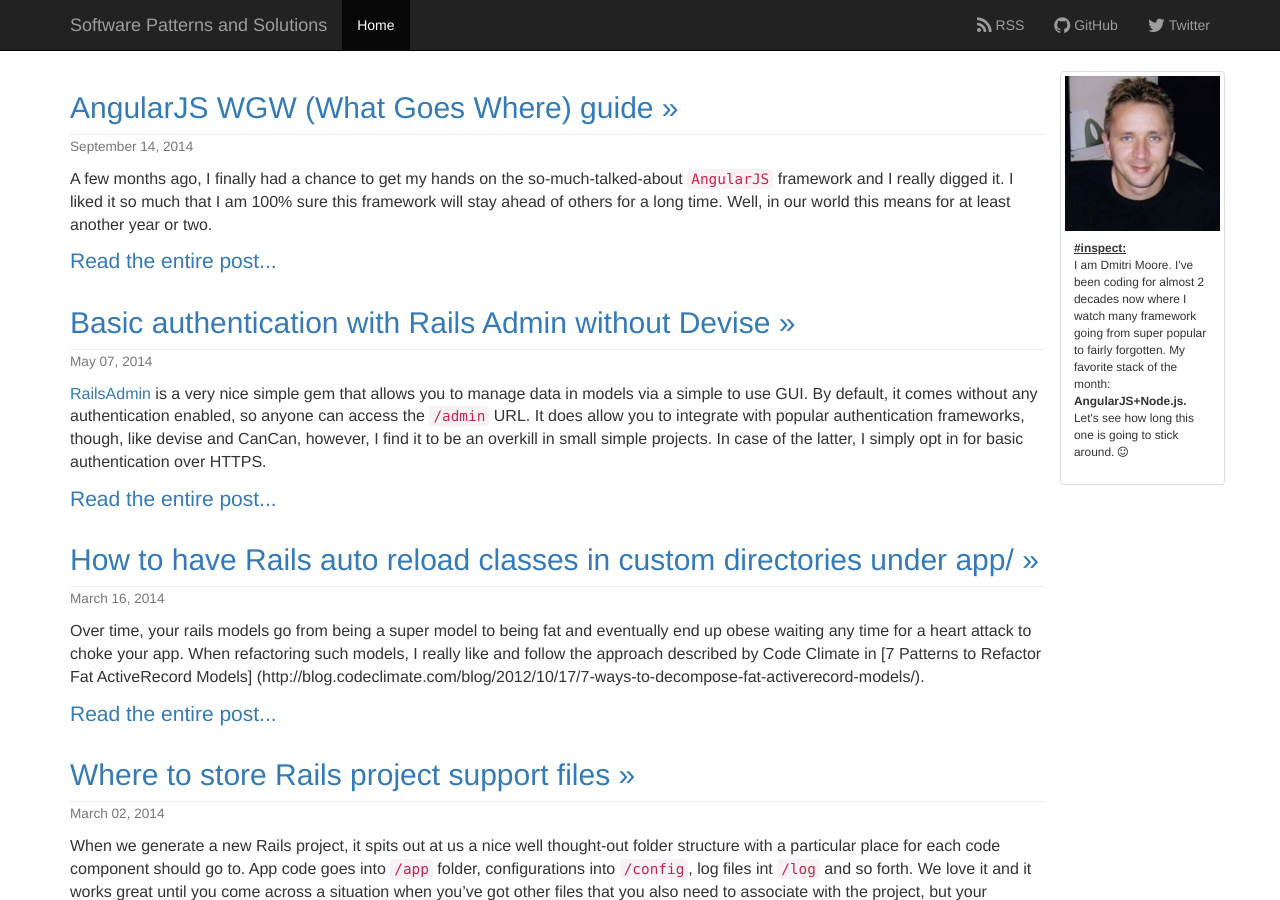
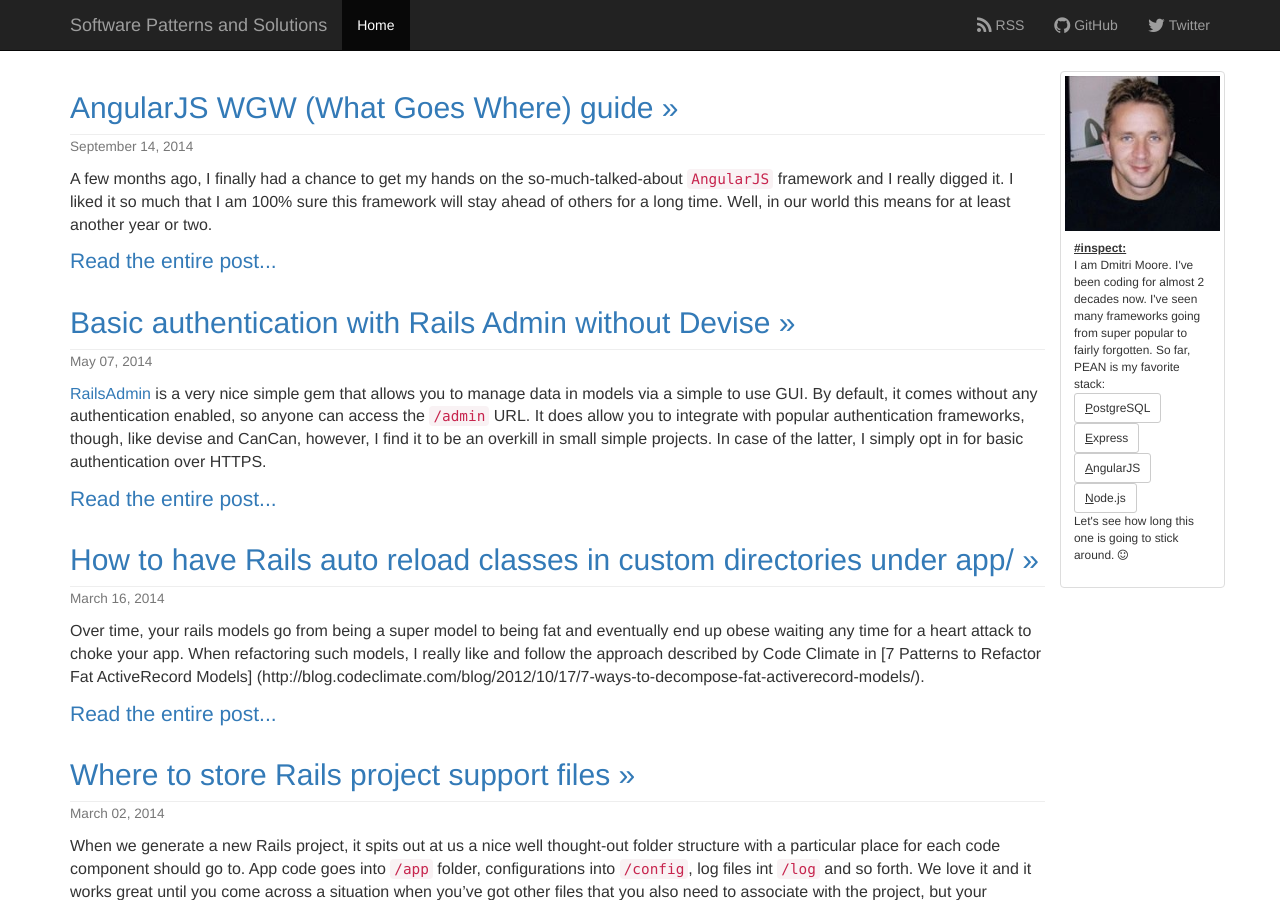
Before and after one commit to demisx/demisx.github.io, a Jekyll site: the page built from index.md, in a window 1280 px wide and 900 px high. Built offline with Jekyll 4.4.1, drawn with Linux system fonts in a browser that asks for light colours; nearby versions of some CDN libraries; Markdown is read by kramdown in place of the engine named in the settings.

Commit message:
Update about me

```diff
--- a/_layouts/default.html
+++ b/_layouts/default.html
@@ -59,9 +59,14 @@
               <div class="caption small">
                 <b><u>#inspect:</u></b>
                 <p>I am Dmitri Moore. I've been coding for almost
-                2 decades now where I watch many framework going from
-                super popular to fairly forgotten. My favorite stack of the month:
-                <strong>AngularJS+Node.js.</strong> <br/>Let's see how long this
+                2 decades now. I've seen many frameworks going from
+                super popular to fairly forgotten. So far, PEAN is my favorite stack:<br/>
+                <button type="button" class="btn btn-default btn-sm"><u>P</u>ostgreSQL</button>
+                <button type="button" class="btn btn-default btn-sm"><u>E</u>xpress</button>
+                <button type="button" class="btn btn-default btn-sm"><u>A</u>ngularJS</button>
+
+                <button type="button" class="btn btn-default btn-sm"><u>N</u>ode.js</button>
+                <br/>Let's see how long this
                 one is going to stick around. <i class="fa fa-smile-o"></i></p>
               </div>
             </div>
```
